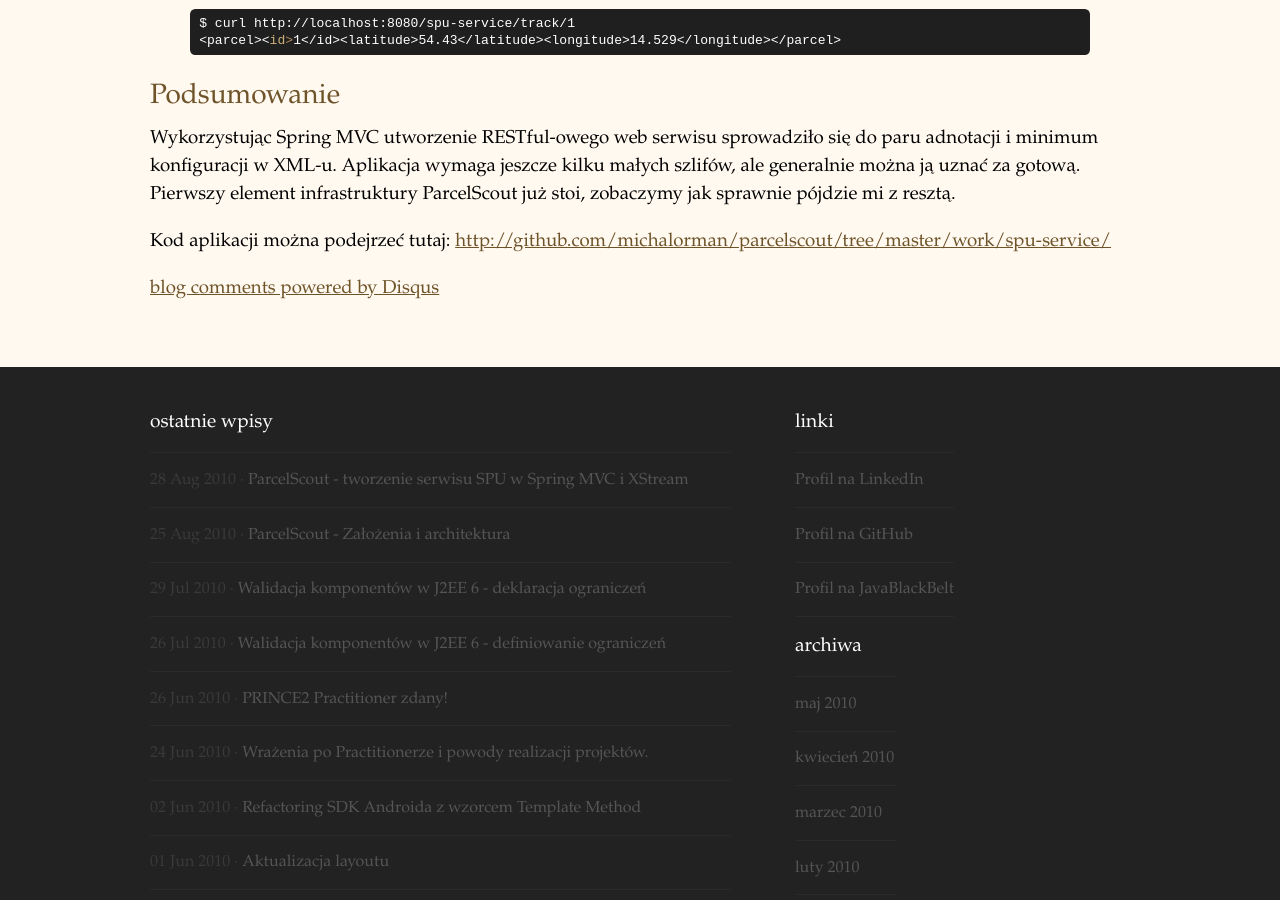
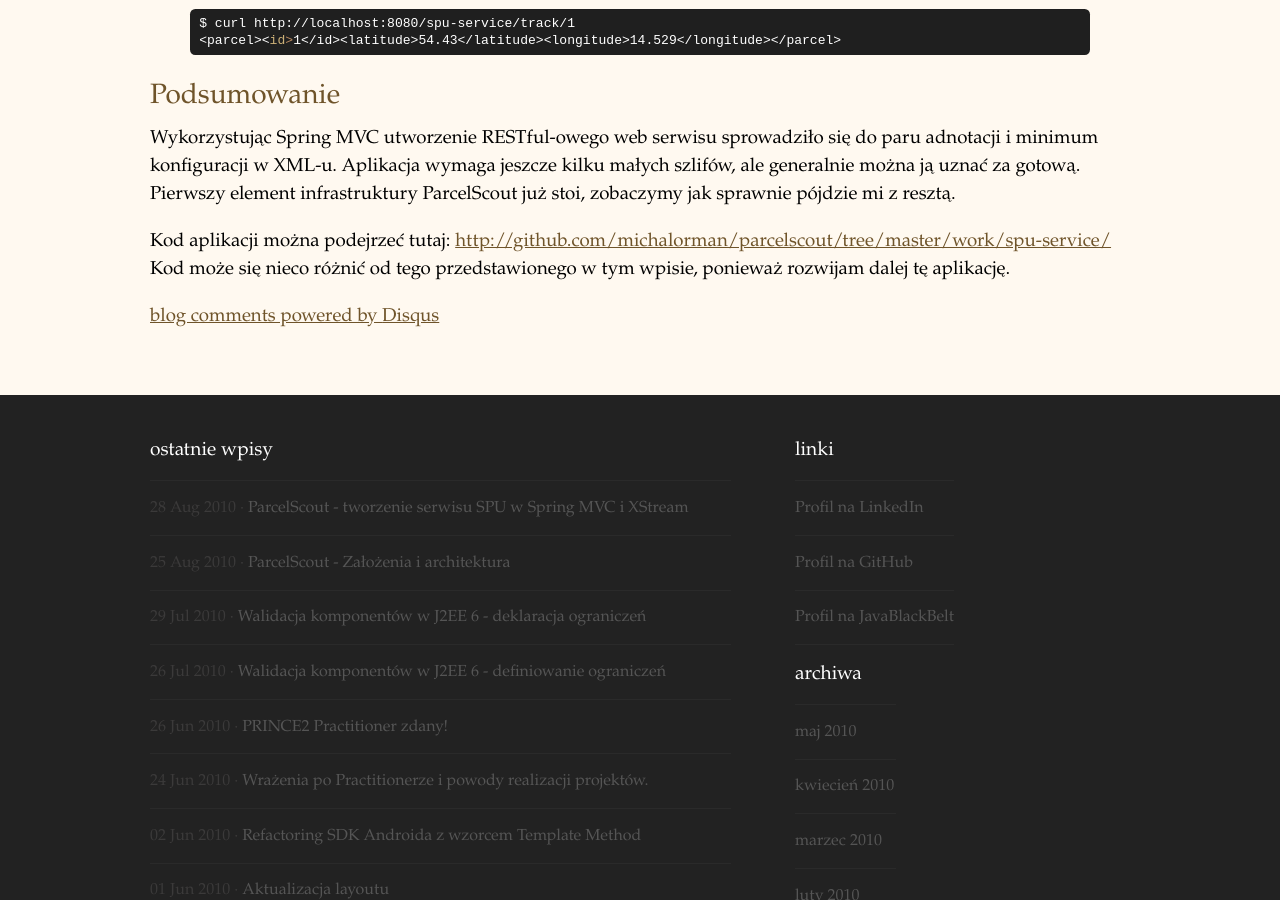
Before and after one commit to michalorman/michalorman-blog-old, a Jekyll site: the page built from blog/parcelscout/_posts/2010-08-28-parcelscout-tworzenie-serwisu-spu-w-spring-mvc-i-xstream.markdown, in a window 1280 px wide and 900 px high, scrolled down 3369 px. Built offline with Jekyll 4.4.1, drawn with Linux system fonts in a browser that asks for light colours; Markdown is read by kramdown in place of the engine named in the settings; comment, search, counter and statistics services are not loaded.

Commit message:
Updated post about SPU application.

```diff
--- a/blog/parcelscout/_posts/2010-08-28-parcelscout-tworzenie-serwisu-spu-w-spring-mvc-i-xstream.markdown
+++ b/blog/parcelscout/_posts/2010-08-28-parcelscout-tworzenie-serwisu-spu-w-spring-mvc-i-xstream.markdown
@@ -178,3 +178,4 @@ z resztą.
 
 Kod aplikacji można podejrzeć tutaj:
 [http://github.com/michalorman/parcelscout/tree/master/work/spu-service/](http://github.com/michalorman/parcelscout/tree/master/work/spu-service/)
+Kod może się nieco różnić od tego przedstawionego w tym wpisie, ponieważ rozwijam dalej tę aplikację.
```
